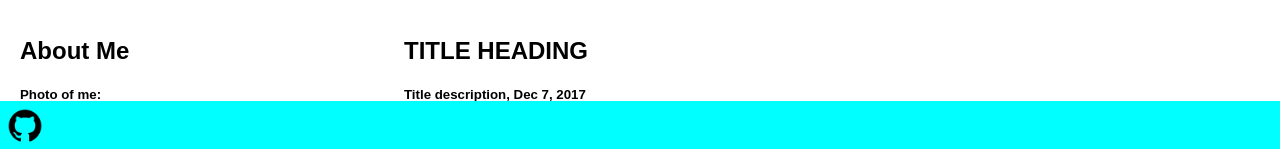
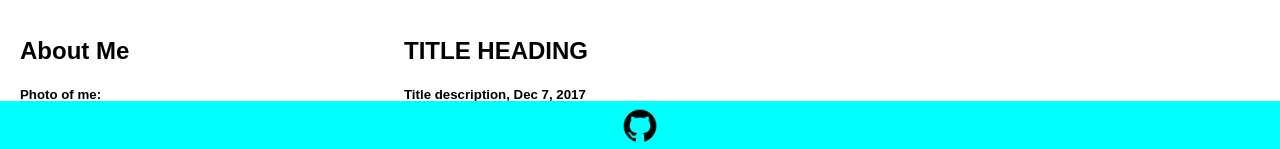
Before and after one commit to KatherineDR/KatherineDR.github.io, a plain HTML site: page index.html in a window 1280 px wide. Shown: the part 649-798 px from the top of the page. Drawn offline with nearby package versions, Linux system fonts and the light colour scheme.

Commit message:
Update index.html

```diff
--- a/index.html
+++ b/index.html
@@ -159,8 +159,8 @@
 
 
 <div class="footer">
-  <a href="https://github.com/KatherineDR" class="footer-link">
-    <img src="https://katherinedr.github.io/githubicon.png" alt="Github" class="footer--icon1">
+  <a href="https://github.com/KatherineDR" class="footer--icon1">
+    <img src="https://katherinedr.github.io/githubicon.png" alt="Github">
   </a>
 </div>
 </body>
```
